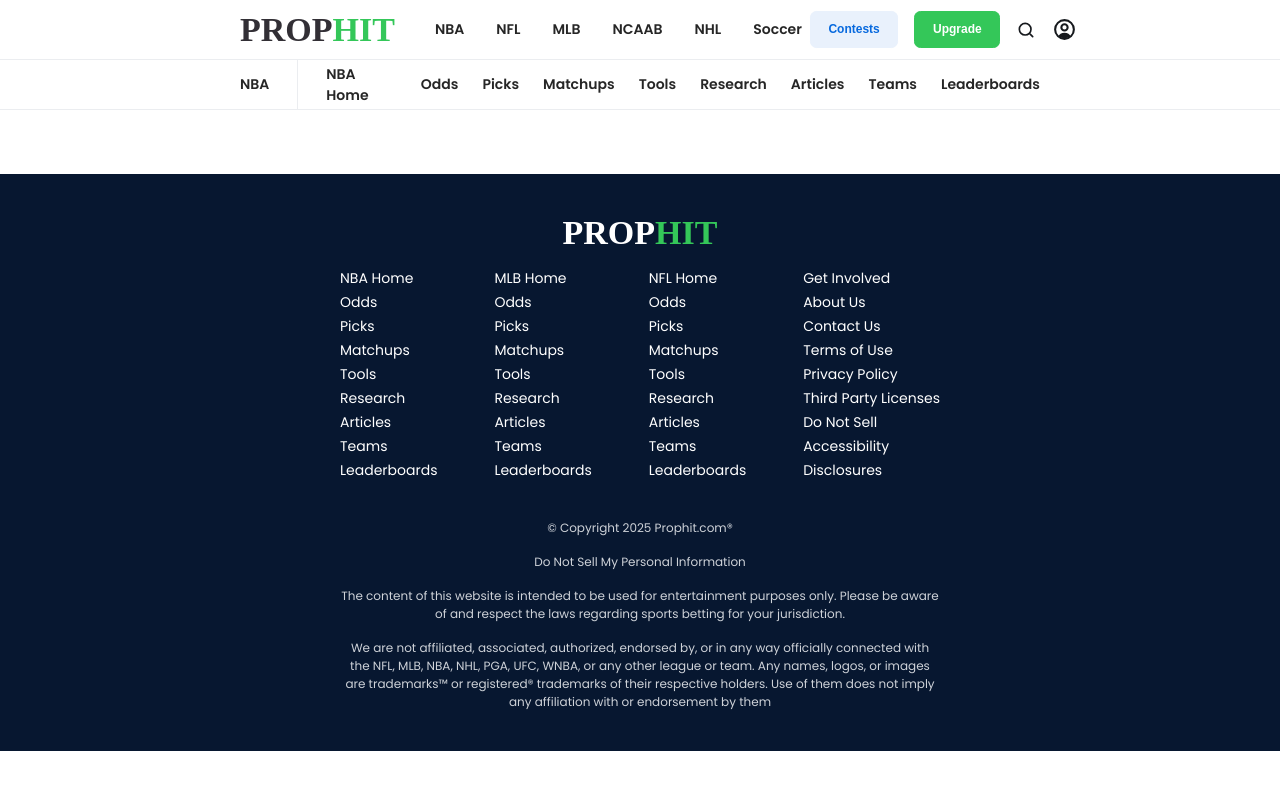
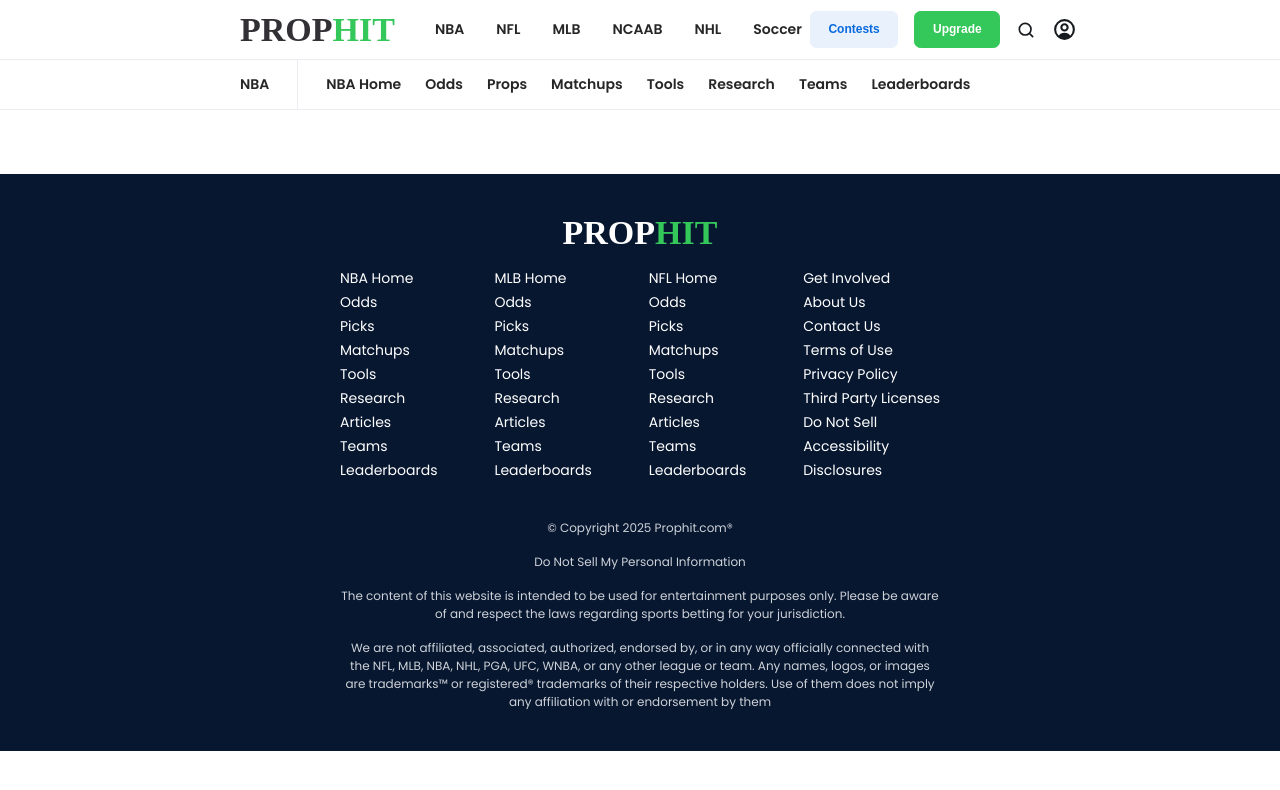
Before and after one commit to jDelille/prophit, a Next.js app: page / in a window 1280 px wide. Shown: the top 790 px of the page. Built offline with nearby package versions, Linux system fonts and the light colour scheme; a web font is replaced by a local one.

Commit message:
feat: added data cache

```diff
--- a/app/components/navbar/SecondaryNavbar.tsx
+++ b/app/components/navbar/SecondaryNavbar.tsx
@@ -1,9 +1,24 @@
+"use client";
 import React from "react";
+import { useRouter, usePathname } from "next/navigation";
 import "./navbar.scss";
 
 type SecondaryNavbarProps = {};
 
 const SecondaryNavbar: React.FC<SecondaryNavbarProps> = () => {
+  const router = useRouter();
+  const pathname = usePathname();
+  const currentLeague = pathname?.split("/")[1];
+  const currentLink = pathname?.split("/")[2];
+
+  const getActiveLinkClassname = (link: string) => {
+    return currentLink === link ? "active-link" : "inactive-link";
+  };
+
+  const handleLinkClick = (link: string) => {
+    router.push(`/${currentLeague}/${link}`)
+  }
+
   return (
     <div className="secondary-navbar-container">
       <div className="secondary-navbar">
@@ -14,11 +29,10 @@ const SecondaryNavbar: React.FC<SecondaryNavbarProps> = () => {
           <ul>
             <li>NBA Home</li>
             <li>Odds</li>
-            <li>Picks</li>
-            <li>Matchups</li>
+            <li className={getActiveLinkClassname("props")} onClick={() => handleLinkClick("props")}>Props</li>
+            <li className={getActiveLinkClassname("matchups")} onClick={() => handleLinkClick("matchups")}>Matchups</li>
             <li>Tools</li>
             <li>Research</li>
-            <li>Articles</li>
             <li>Teams</li>
             <li>Leaderboards</li>
           </ul>
--- a/app/components/navbar/navbar.scss
+++ b/app/components/navbar/navbar.scss
@@ -101,12 +101,16 @@
         gap: 1.5rem;
         font-size: 14px;
         font-weight: 600;
-        li {
+        .active-link,
+        .inactive-link {
           cursor: pointer;
           &:hover {
             color: color.adjust(#000, $lightness: 35%, $space: hsl);
           }
         }
+        .active-link {
+          background-color: red;
+        }
       }
     }
   }
```
Also changed, not shown: app/(root)/[league]/matchups/page.tsx (added, +11 -0 lines), app/components/player-list/PlayerList.tsx (+13 -0 lines).
